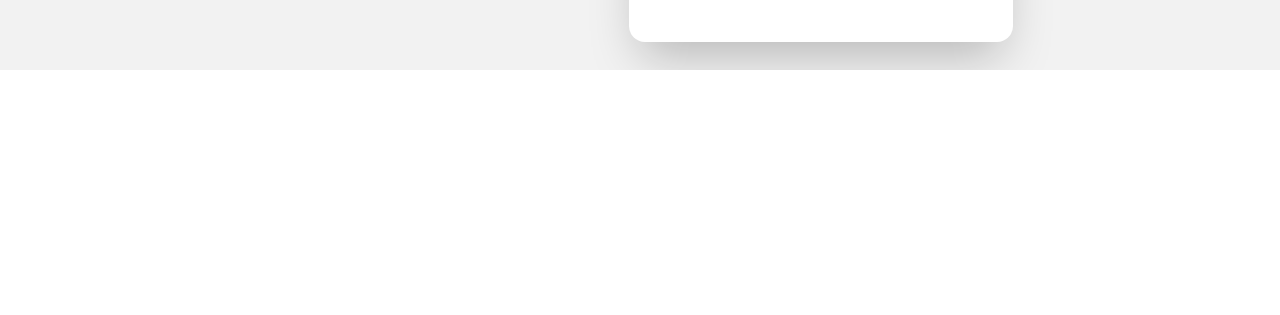
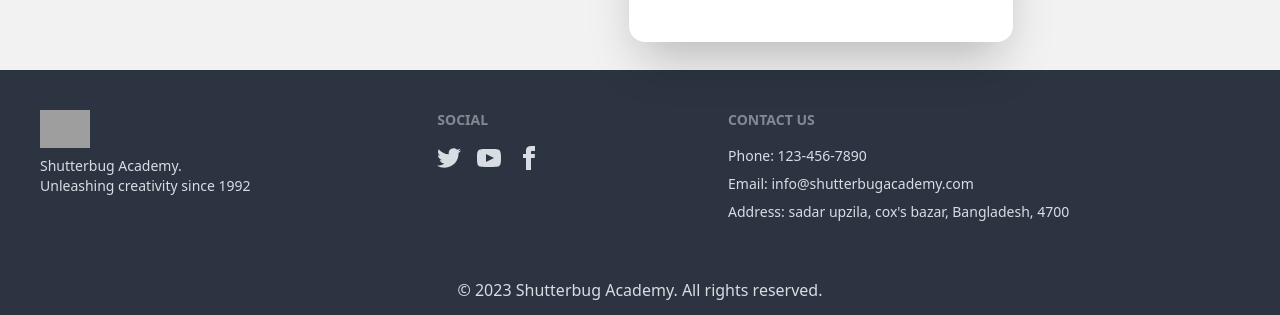
Before and after one commit to Amitsengupta332/Shutterbug-Academy-Client, a React (Vite) app: page /signUp in a window 1280 px wide. Shown: the part 730-1045 px from the top of the page. Before the commit the page ends 800 px from the top, so only its background shows below. Built offline with nearby package versions, Linux system fonts and the light colour scheme; no server answers; grey boxes are pictures that could not be loaded.

Commit message:
done footer

```diff
--- a/src/Layout/Main.jsx
+++ b/src/Layout/Main.jsx
@@ -1,12 +1,14 @@
 import React from 'react';
 import { Outlet } from 'react-router-dom';
 import Navbar from '../pages/Shared/Navbar/Navbar';
+import Footer from '../pages/Shared/Footer/Footer';
 
 const Main = () => {
     return (
         <div>
             <Navbar></Navbar>
             <Outlet/>
+            <Footer></Footer>
         </div>
     );
 };
--- a/src/LoginLayout/Registration/Registration.jsx
+++ b/src/LoginLayout/Registration/Registration.jsx
@@ -98,7 +98,6 @@
                             <p className='text-center mt-3 text-green-500 mb-5' >
                                 {success}
                             </p>
-
                         </div>
                     </div>
                 </div>
--- /dev/null
+++ b/src/pages/Shared/Footer/Footer.jsx
@@ -0,0 +1,41 @@
+import React from 'react';
+
+const Footer = () => {
+    return (
+        <>
+           <footer>
+                <div class="footer p-10 bg-neutral text-neutral-content">
+                    <div>
+                        <img src="https://i.ibb.co/nn8fPHd/DALL-E-2023-06-06-23-54-13-photography-logo.png" width="50" height="50" alt="Shutterbug Academy Logo" />
+                        <p>Shutterbug Academy.<br />Unleashing creativity since 1992</p>
+                    </div>
+                    <div>
+                        <span class="footer-title">Social</span>
+                        <div class="grid grid-flow-col gap-4">
+                            <a><svg xmlns="http://www.w3.org/2000/svg" width="24" height="24" viewBox="0 0 24 24" class="fill-current"><path d="M24 4.557c-.883.392-1.832.656-2.828.775 1.017-.609 1.798-1.574 2.165-2.724-.951.564-2.005.974-3.127 1.195-.897-.957-2.178-1.555-3.594-1.555-3.179 0-5.515 2.966-4.797 6.045-4.091-.205-7.719-2.165-10.148-5.144-1.29 2.213-.669 5.108 1.523 6.574-.806-.026-1.566-.247-2.229-.616-.054 2.281 1.581 4.415 3.949 4.89-.693.188-1.452.232-2.224.084.626 1.956 2.444 3.379 4.6 3.419-2.07 1.623-4.678 2.348-7.29 2.04 2.179 1.397 4.768 2.212 7.548 2.212 9.142 0 14.307-7.721 13.995-14.646.962-.695 1.797-1.562 2.457-2.549z"></path></svg></a>
+                            <a><svg xmlns="http://www.w3.org/2000/svg" width="24" height="24" viewBox="0 0 24 24" class="fill-current"><path d="M19.615 3.184c-3.604-.246-11.631-.245-15.23 0-3.897.266-4.356 2.62-4.385 8.816.029 6.185.484 8.549 4.385 8.816 3.6.245 11.626.246 15.23 0 3.897-.266 4.356-2.62 4.385-8.816-.029-6.185-.484-8.549-4.385-8.816zm-10.615 12.816v-8l8 3.993-8 4.007z"></path></svg></a>
+                            <a><svg xmlns="http://www.w3.org/2000/svg" width="24" height="24" viewBox="0 0 24 24" class="fill-current"><path d="M9 8h-3v4h3v12h5v-12h3.642l.358-4h-4v-1.667c0-.955.192-1.333 1.115-1.333h2.885v-5h-3.808c-3.596 0-5.192 1.583-5.192 4.615v3.385z"></path></svg></a>
+                        </div>
+                    </div>
+                    {/* <div class="  p-4 bg-neutral text-neutral-content"> */}
+                        <div>
+                            <span className='footer-title'>Contact Us</span>
+                            <p>Phone: 123-456-7890</p>
+                            <p>Email: info@shutterbugacademy.com</p>
+                            <p>Address: sadar upzila, cox's bazar, Bangladesh, 4700</p>
+                        </div>
+                    {/* </div> */}
+                </div>
+
+                <div class="footer-bottom p-4 bg-neutral text-center text-neutral-content">
+                    <div>
+                        <p>© 2023 Shutterbug Academy. All rights reserved.</p>
+                    </div>
+                </div>
+            </footer>
+
+        </>
+    );
+};
+
+export default Footer;
--- a/src/pages/Shared/Navbar/Navbar.jsx
+++ b/src/pages/Shared/Navbar/Navbar.jsx
@@ -21,19 +21,12 @@
                 user?.email ?
                     <>
                         <li><Link to=''>Dashboard</Link></li>
-                        <li><button>Log Out</button></li>
+                        <li><button onClick={handleLogOut}>Log Out</button></li>
                     </>
-
                     :
                     <li><Link to='/login'>Login</Link></li>
             }
-
-
-
-
-
         </>
-    // https://i.ibb.co/nn8fPHd/DALL-E-2023-06-06-23-54-13-photography-logo.png
     return (
         <div>
             <div className="navbar fixed z-10 bg-opacity-30 bg-black max-w-screen-xl text-white ">
@@ -48,7 +41,7 @@
                     </div>
                     {/* <a className="btn btn-ghost normal-case text-xl">daisyUI</a> */}
                     <Link to='/'><img src="https://i.ibb.co/nn8fPHd/DALL-E-2023-06-06-23-54-13-photography-logo.png" alt="" className='avatar mr-2' width='50px' height='50px' /></Link>
-                    <Link to='/'>Photography School</Link>
+                    <Link to='/'>Shutterbug Academy</Link>
                 </div>
                 <div className="navbar-end hidden lg:flex">
                     <ul className="menu menu-horizontal px-1">
```
